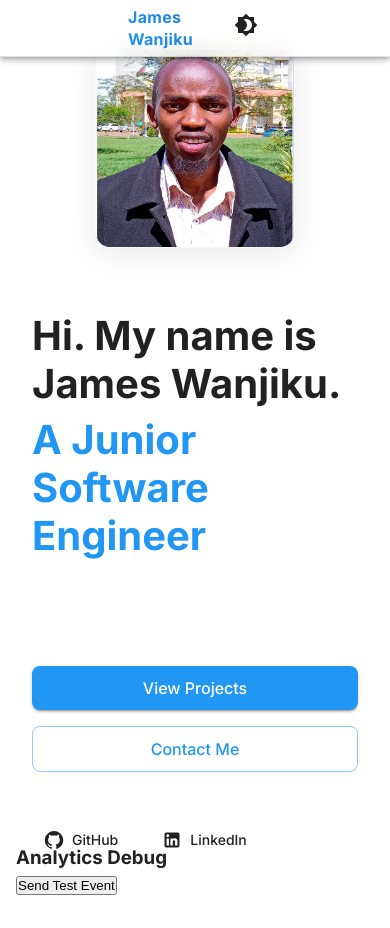
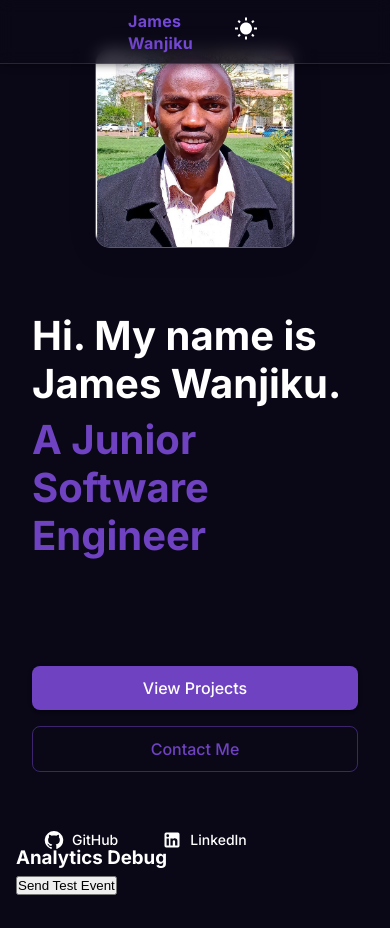
Before and after one commit to Garnet-Owl/Garnet-Owl.github.io, a Next.js app: page / in a window 390 px wide. Built offline with nearby package versions, Linux system fonts and the light colour scheme.

Commit message:
Refactor Header and ThemeContext components: update theme toggle icons, enhance responsive header height, and persist theme preference in local storage.

```diff
--- a/app/components/Header.tsx
+++ b/app/components/Header.tsx
@@ -5,8 +5,8 @@ import { AppBar, Toolbar, Typography, IconButton } from "@mui/material";
 import { useTheme } from "../context/ThemeContext";
 import { useResponsive } from "../context/ResponsiveContext";
 import {
-  Brightness7 as LightModeIcon,
-  Brightness4 as DarkModeIcon,
+  WbSunny as SunIcon,
+  NightsStay as MoonIcon,
 } from "@mui/icons-material";
 import Box from "@mui/material/Box";
 import { alpha } from "@mui/material/styles";
@@ -14,6 +14,17 @@ import { alpha } from "@mui/material/styles";
 const Header = () => {
   const { toggleTheme, isDarkMode } = useTheme();
   const { fontSize, spacing, getResponsiveValue } = useResponsive();
+
+  const headerHeight = getResponsiveValue(
+    {
+      xs: 64,
+      sm: 72,
+      md: 80,
+      lg: 88,
+      xl: 96,
+    },
+    72
+  );
 
   return (
     <AppBar
@@ -27,6 +38,7 @@ const Header = () => {
         top: 0,
         left: 0,
         right: 0,
+        height: headerHeight,
       }}
     >
       <Toolbar
@@ -34,13 +46,13 @@ const Header = () => {
           justifyContent: "space-between",
           minHeight: getResponsiveValue(
             {
-              xs: 56,
-              sm: 64,
-              md: 72,
-              lg: 80,
-              xl: 88,
+              xs: 64,
+              sm: 72,
+              md: 80,
+              lg: 88,
+              xl: 96,
             },
-            64
+            72
           ),
           px: getResponsiveValue(
             {
@@ -56,10 +68,19 @@ const Header = () => {
       >
         {/* Logo/Brand */}
         <Typography
-          variant="h6"
+          variant="h5"
           sx={{
             fontWeight: 700,
-            fontSize: fontSize.h6,
+            fontSize: getResponsiveValue(
+              {
+                xs: fontSize.h6,
+                sm: fontSize.h5,
+                md: fontSize.h5,
+                lg: fontSize.h4,
+                xl: fontSize.h4,
+              },
+              fontSize.h5
+            ),
             background: isDarkMode
               ? "linear-gradient(45deg, #6F42C1, #7950F2)"
               : "linear-gradient(45deg, #2196f3, #1976d2)",
@@ -110,7 +131,7 @@ const Header = () => {
               height: "auto",
             }}
           >
-            {isDarkMode ? <LightModeIcon /> : <DarkModeIcon />}
+            {isDarkMode ? <SunIcon /> : <MoonIcon />}
           </Box>
         </IconButton>
       </Toolbar>
--- a/app/context/ThemeContext.tsx
+++ b/app/context/ThemeContext.tsx
@@ -6,6 +6,7 @@ import React, {
   useState,
   useCallback,
   useMemo,
+  useEffect,
 } from "react";
 import {
   ThemeProvider as MUIThemeProvider,
@@ -37,10 +38,20 @@ type ThemeContextType = {
 const ThemeContext = createContext<ThemeContextType | undefined>(undefined);
 
 export const ThemeProvider = ({ children }: { children: React.ReactNode }) => {
-  const [isDarkMode, setIsDarkMode] = useState(false);
+  const [isDarkMode, setIsDarkMode] = useState(() => {
+    if (typeof window !== "undefined") {
+      const saved = localStorage.getItem("theme");
+      return saved ? JSON.parse(saved) : true;
+    }
+    return true;
+  });
+
+  useEffect(() => {
+    localStorage.setItem("theme", JSON.stringify(isDarkMode));
+  }, [isDarkMode]);
 
   const toggleTheme = useCallback(() => {
-    setIsDarkMode((prev) => !prev);
+    setIsDarkMode((prev: boolean): boolean => !prev);
   }, []);
 
   // Create theme based on current mode
```
